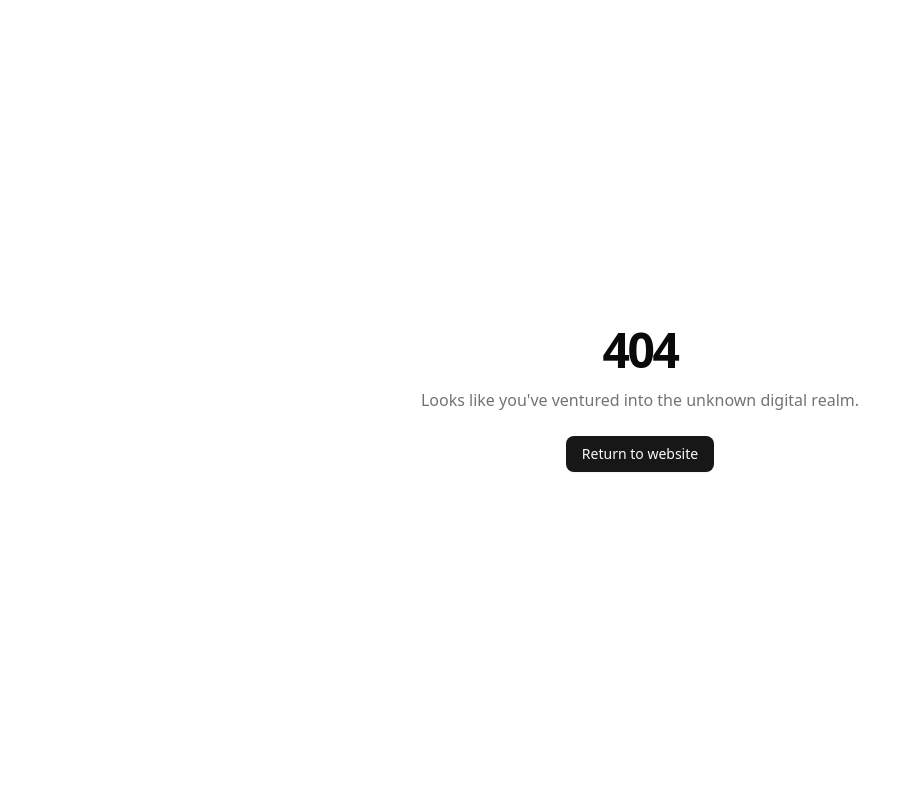
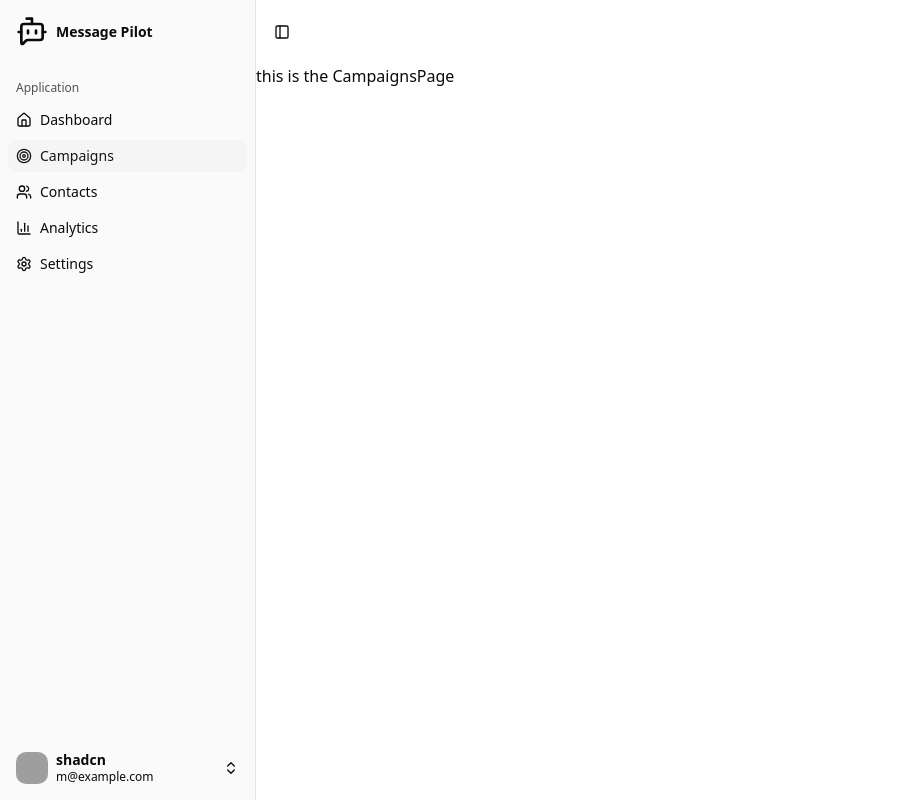
Before and after one commit to UsmanKhalil25/messagepilot-frontend, a Next.js app: page /campaigns in a window 1280 px wide. Before the commit this address had no page. Shown: the whole page, without its empty margins (0-905 px from the left). Built offline with nearby package versions, Linux system fonts and the light colour scheme; grey boxes are pictures that could not be loaded.

Commit message:
feat: init

```diff
--- /dev/null
+++ b/src/app/(private)/campaigns/page.tsx
@@ -0,0 +1,7 @@
+export default function CampaignsPage() {
+  return (
+    <h1>
+      this is the CampaignsPage
+    </h1>
+  )
+}
```
